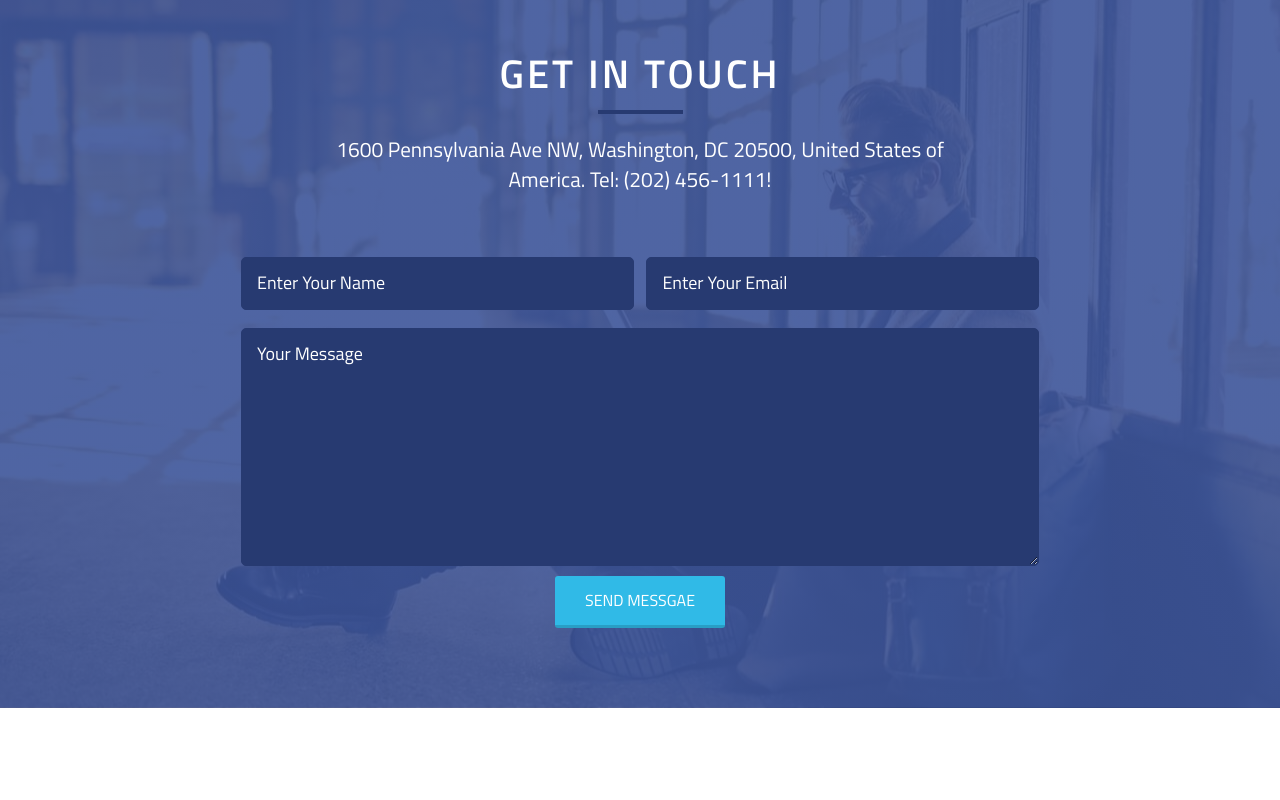
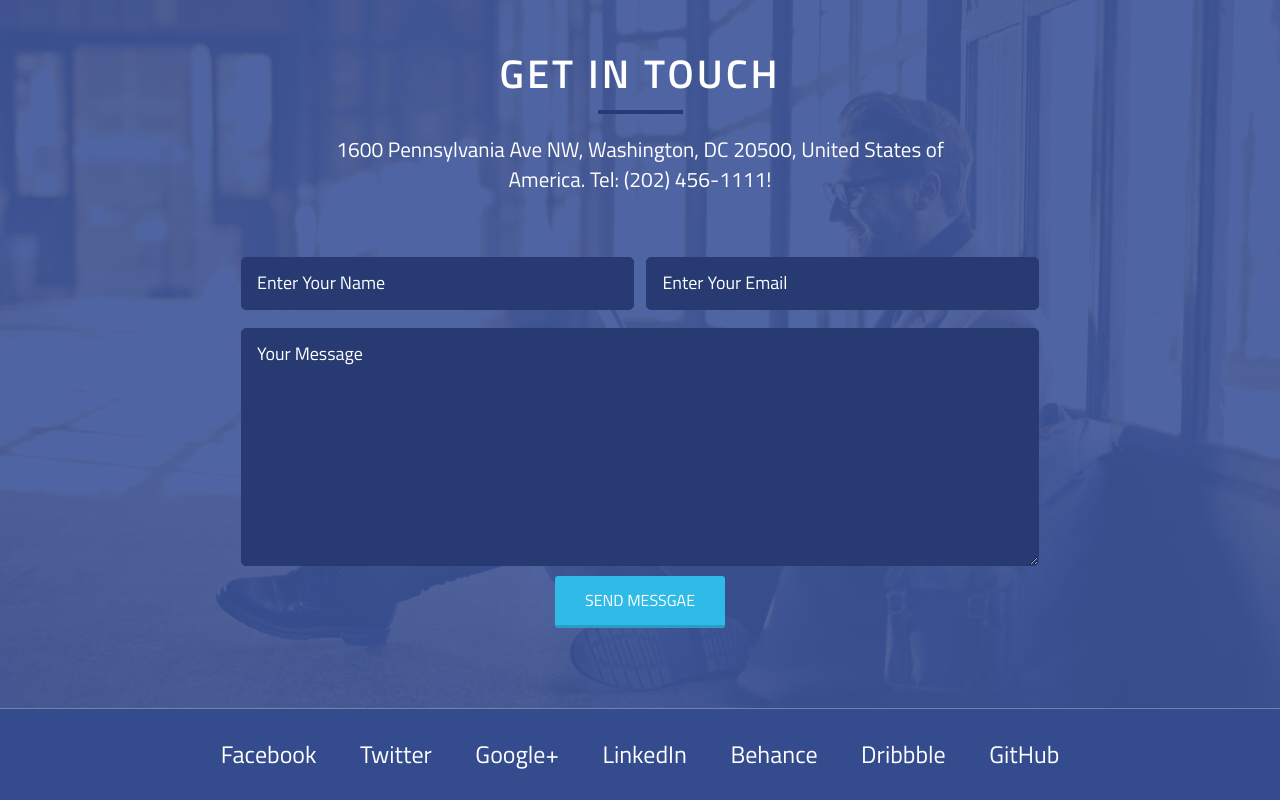
Before and after one commit to Junaetcse/PSD-To-Html, a plain HTML site: page index.html in a window 1280 px wide. Shown: the part 4897-5697 px from the top of the page. Before the commit the page ends 5605 px from the top, so only its background shows below. Drawn offline with nearby package versions, Linux system fonts and the light colour scheme.

Commit message:
completed footer page

```diff
--- a/index.html
+++ b/index.html
@@ -312,6 +312,21 @@
             </form>
         </div>
     </section>
+    <!-- Footer section-->
+
+    <footer class="footer-section">
+        <div class="row">
+            <ul>
+                <li><a href="#">facebook</a></li>
+                <li><a href="#">Twitter</a></li>
+                <li><a href="#">Google+</a></li>
+                <li><a href="#">LinkedIn</a></li>
+                <li><a href="#">Behance</a></li>
+                <li><a href="#">Dribbble</a></li>
+                <li><a href="#">GitHub</a></li>
+            </ul>
+        </div>
+    </footer>
 
 
     <!-- Jquery file -->
--- a/resources/css/style.css
+++ b/resources/css/style.css
@@ -272,7 +272,7 @@ header {
 }
 
 .social-link ul li a:hover i::before {
-    background: #393939;
+    background: #888484;
     transition: (360deg);
     transform: rotate(360deg);
 }
@@ -454,7 +454,8 @@ svg.ui-ux circle {
     background: linear-gradient(rgba(60, 84, 153, .9), rgba(60, 84, 153, .9)), url(/resources/images/contact-bg.jpg);
     background-repeat: no-repeat;
     background-size: cover;
-    background-position: center 30%;
+    background-position: center 20%;
+    background-attachment: fixed;
 }
 
 .contact-section h2 {
@@ -501,3 +502,30 @@ svg.ui-ux circle {
 .btn-submit:hover {
     cursor: pointer;
 }
+
+
+/*
+Footer Section */
+
+.footer-section {
+    background: #344b8e;
+    padding: 3rem 0;
+    text-align: center;
+    border-top: .1rem solid rgba(255, 255, 255, 0.3);
+}
+
+.footer-section li {
+    display: inline-block;
+    margin: 0 2rem;
+}
+
+.footer-section li a {
+    text-decoration: none;
+    text-transform: capitalize;
+    color: #ffffff;
+    font-size: 2.4rem;
+}
+
+.footer-section li a:hover {
+    color: #30bae7;
+}
```
